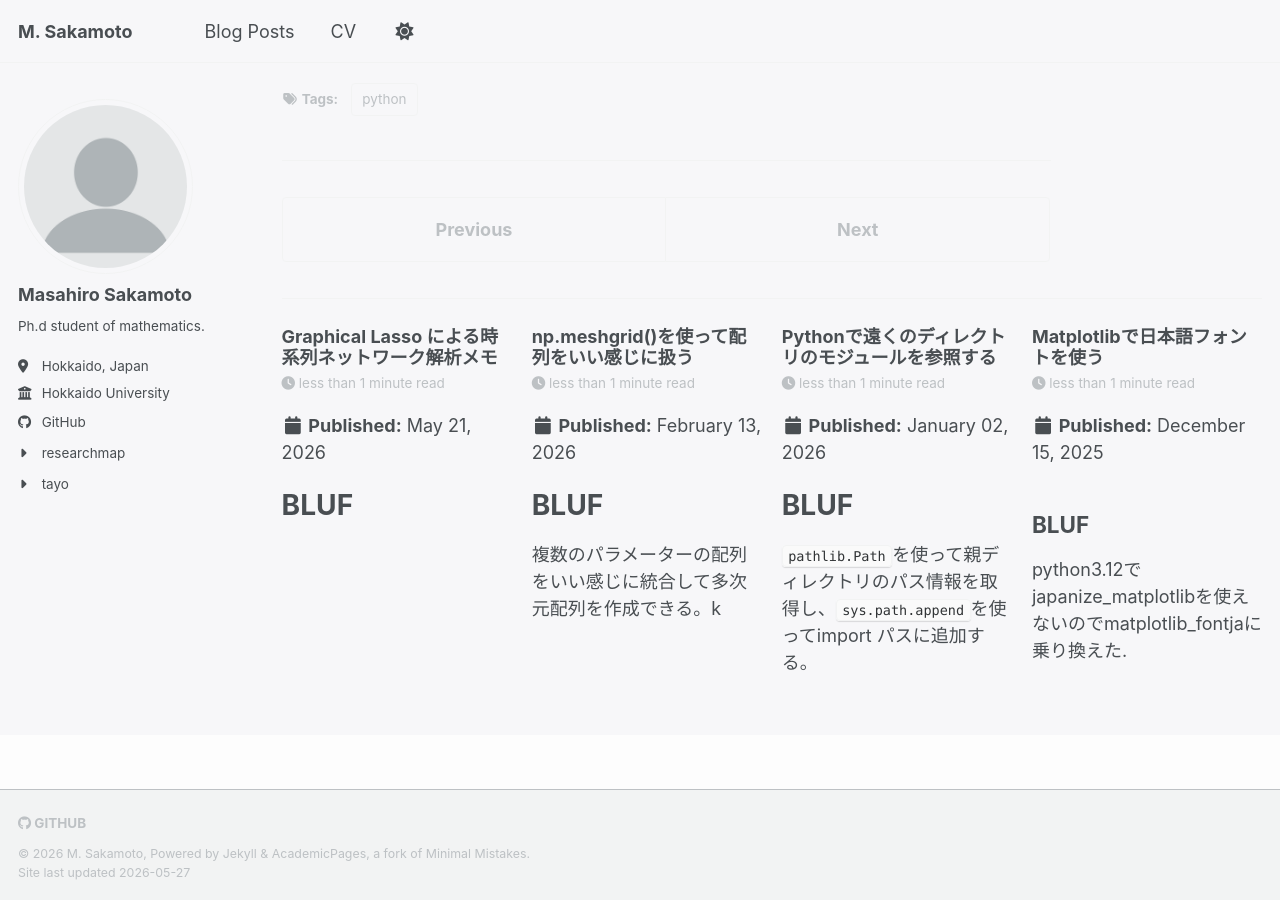
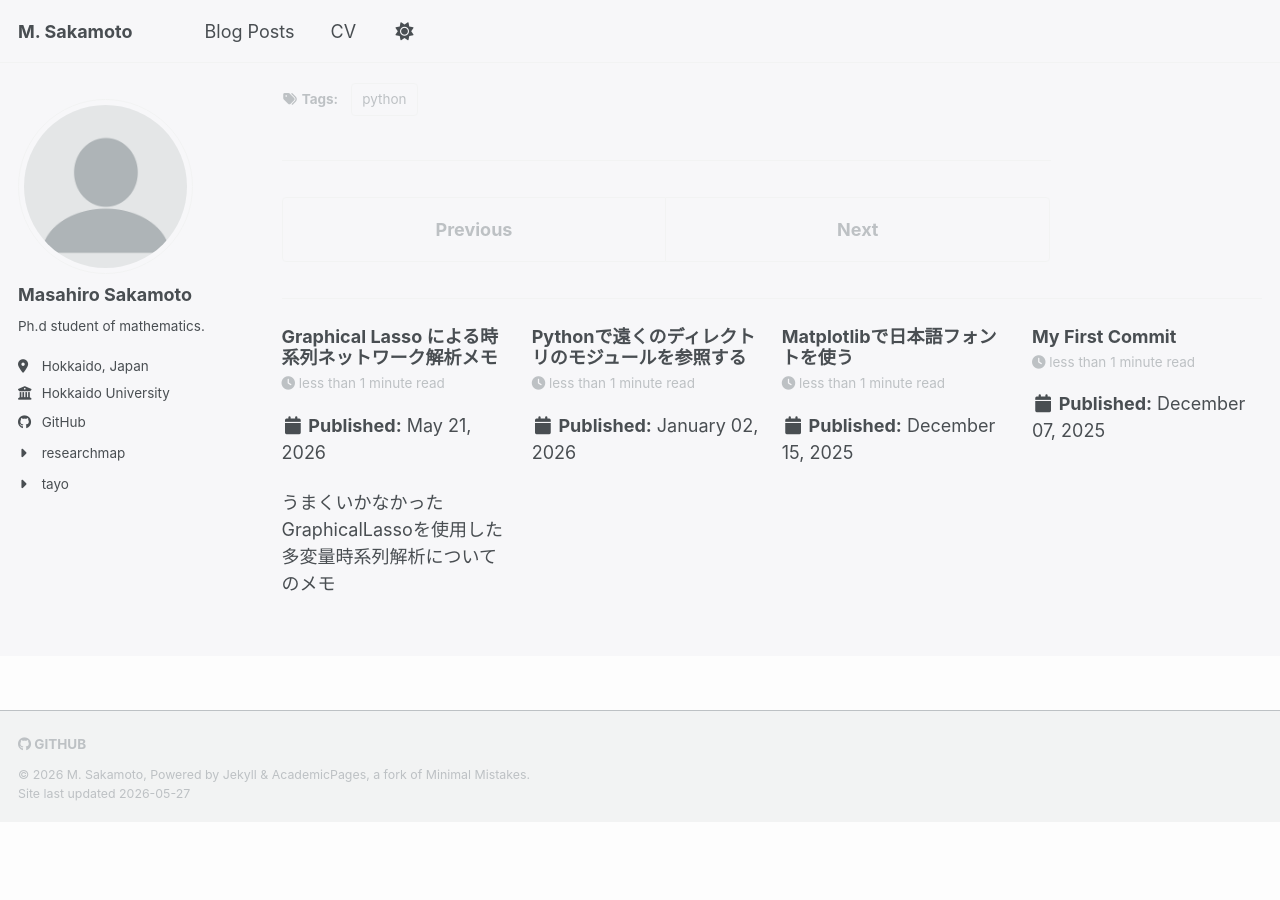
Before and after one commit to masa-moto/masa-moto.github.io, a Jekyll site: the page built from _posts/2026-05-27-cmap.md, in a window 1280 px wide and 900 px high, scrolled down 5513 px. Built offline with Jekyll 4.4.1, drawn with Linux system fonts in a browser that asks for light colours; a script bundle is joined from its source files by our own code; library files that are not in the unit come from our copies; after the commit the page ends 6335 px from its top, so only the background shows below that.

Commit message:
descriptionを使用するよう編集。meshgridについては削除。

```diff
--- a/_includes/archive-single.html
+++ b/_includes/archive-single.html
@@ -47,9 +47,9 @@
         {% endif %}
 
     {% if post.excerpt and site.read_more != 'enabled' %}
-    <p class="archive__item-excerpt" itemprop="description">{{ post.excerpt | markdownify }}</p>
+    <p class="archive__item-excerpt" itemprop="description">{{ post.description | markdownify }}</p>
     {% elsif post.excerpt and site.read_more == 'enabled' %}
-    <p class="archive__item-excerpt" itemprop="description"><p>{{ post.excerpt | markdownify | remove: '<p>' | remove: '</p>' }}<strong><a href="{{ base_path }}{{ post.url }}" rel="permalink"> Read more</a></strong></p></p>
+    <p class="archive__item-excerpt" itemprop="description"><p>{{ post.description | markdownify | remove: '<p>' | remove: '</p>' }}<strong><a href="{{ base_path }}{{ post.url }}" rel="permalink"> Read more</a></strong></p></p>
     {% endif %}
 
     {% if post.citation and post.paperurl and post.slidesurl and post.bibtexurl %}
--- a/_posts/2026-02-13-meshgrid.md
+++ /dev/null
@@ -1,11 +0,0 @@
----
-title: 'np.meshgrid()を使って配列をいい感じに扱う'
-date: 2026-02-13
-permalink: /posts/2026/02/blog-post-7/
-tags:
-  - misc
-  - python
-  - numpy
----
-# BLUF
-複数のパラメーターの配列をいい感じに統合して多次元配列を作成できる。k
--- a/_posts/2026-05-27-cmap.md
+++ b/_posts/2026-05-27-cmap.md
@@ -4,6 +4,7 @@
 permalink: /posts/2026/05/cmap/
 tags:
   - python
+description: "ヒートマップを描画する際に、特定の値の色を後から変更して視認性を向上する方法など"
 ---
 
 # やりたいこと
```
